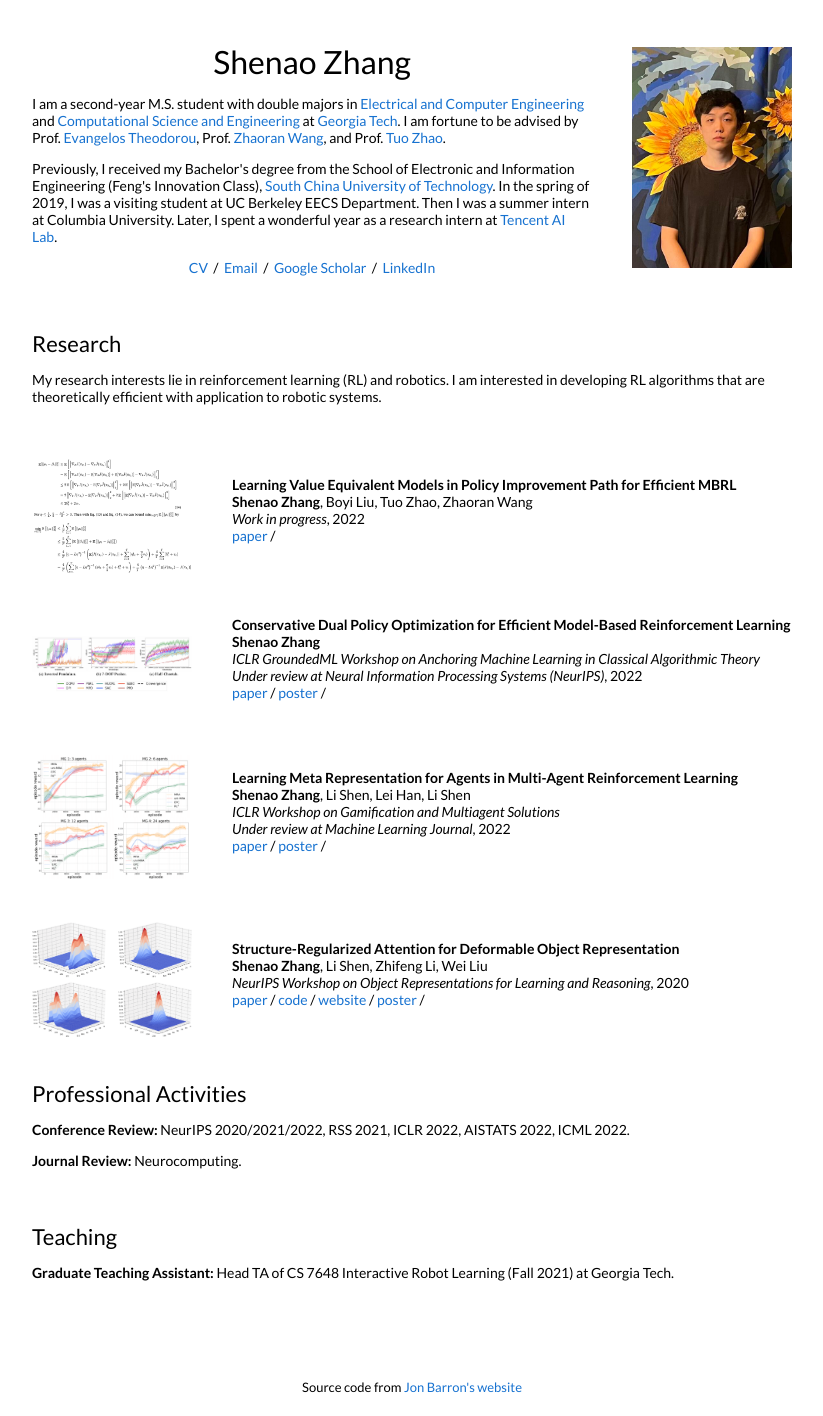
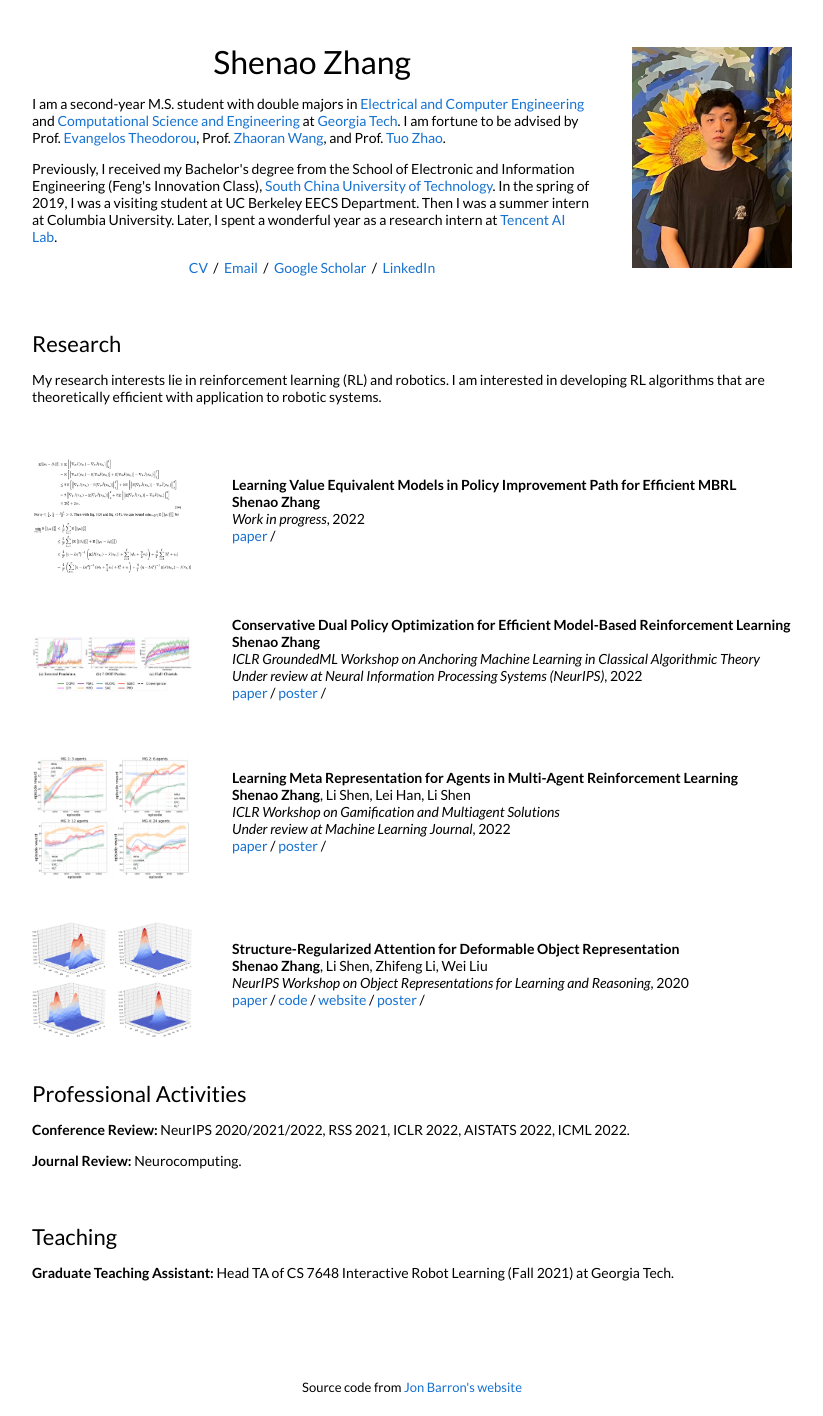
Before and after one commit to shenao-zhang/shenao-zhang.github.io, a Jekyll site: the page built from _posts/2021-12-02-mbpg.markdown, in a window 1280 px wide. Shown: the whole page, without its empty margins (228-1051 px from the left). Built offline with Jekyll 4.4.1, drawn with Linux system fonts in a browser that asks for light colours.

Commit message:
Update 2021-12-02-mbpg.markdown

```diff
--- a/_posts/2021-12-02-mbpg.markdown
+++ b/_posts/2021-12-02-mbpg.markdown
@@ -5,7 +5,7 @@ date:   2022-03-08 21:12:53 +00:00
 image: /images/mbpg21.jpg
 categories: research
 author: "Shenao Zhang"
-authors: "<strong>Shenao Zhang</strong>,  Boyi Liu, Tuo Zhao, Zhaoran Wang"
+authors: "<strong>Shenao Zhang</strong>"
 venue: "Work in progress"
 arxiv: https://shenao-zhang.github.io/MBPG-2021/MBPG.pdf
 ---
```
